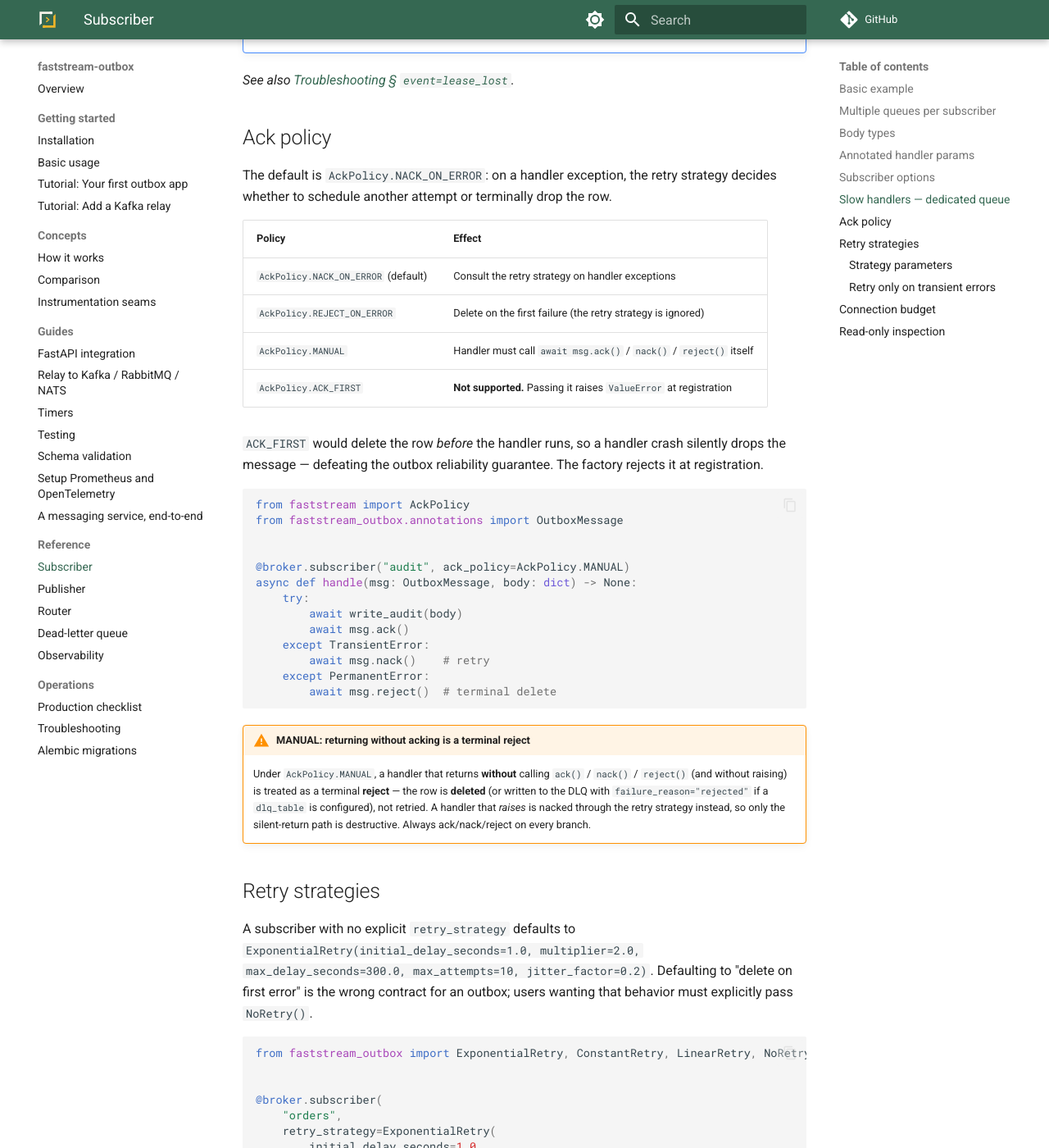
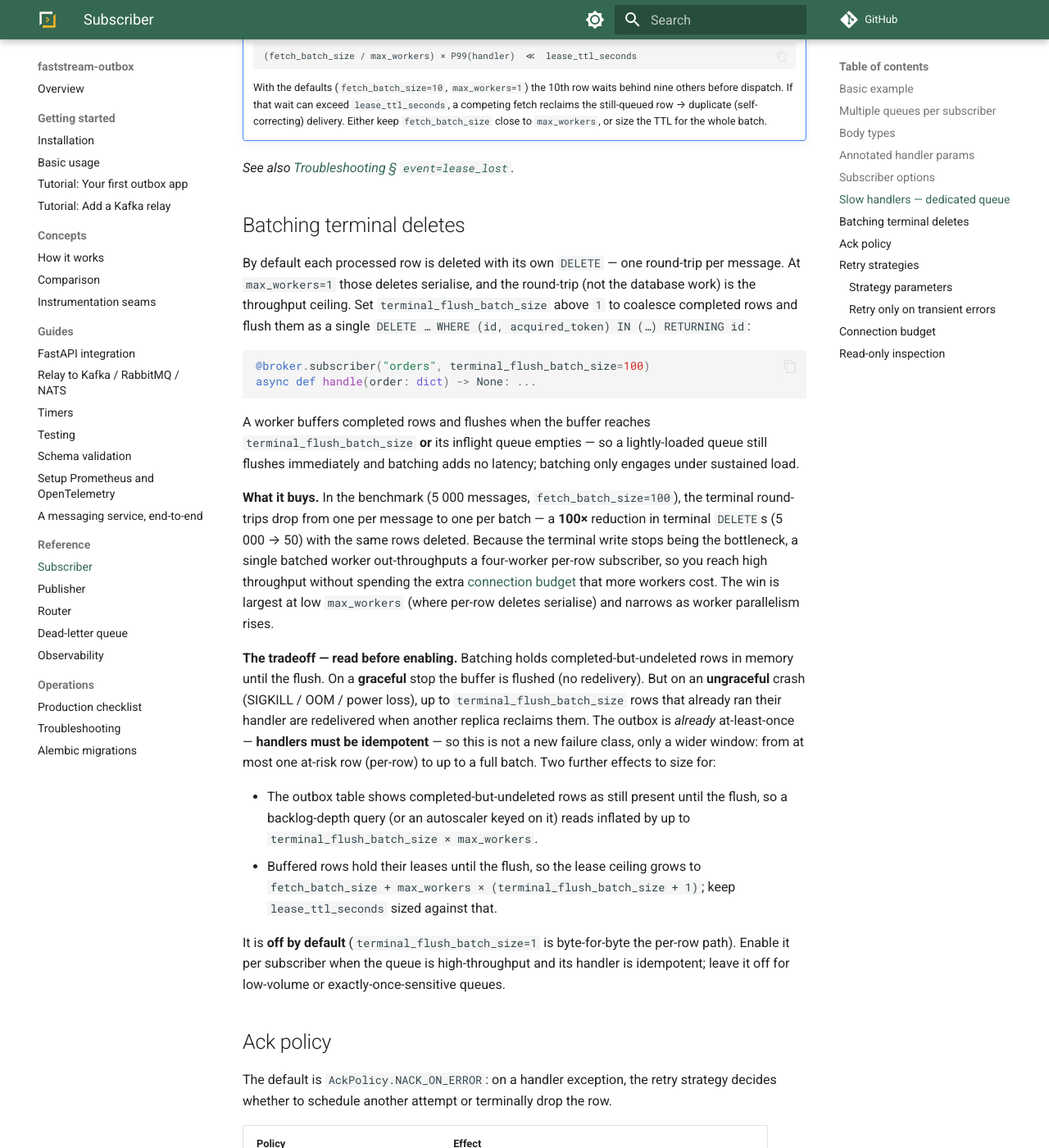
Before and after one commit to modern-python/faststream-outbox, an MkDocs documentation site: the page built from docs/usage/subscriber.md, in a window 1280 px wide and 1400 px high, scrolled down 3621 px. Shown: the whole window at 82% size. Built offline with MkDocs 1.6.1 and Material for MkDocs 9.7.7, drawn with Linux system fonts in a browser that asks for light colours; comment, search, counter and statistics services are not loaded; some of the changed text lies outside the part shown.

Commit message:
docs(subscriber): document terminal_flush_batch_size (batched deletes) (#132)
Add the knob to the subscriber-options table and a dedicated 'Batching
terminal deletes' section: the 100x round-trip win, the idle-flush no-latency
behavior, and the at-least-once redelivery tradeoff on ungraceful crash.
Off by default; recommended per-subscriber for high-throughput idempotent
handlers. Fills the user-facing gap (the feature shipped in #131 with only
internal architecture docs).

````diff
--- a/docs/usage/subscriber.md
+++ b/docs/usage/subscriber.md
@@ -87,6 +87,7 @@ Per-subscriber knobs, passed to `@broker.subscriber("…", …)`:
 | `max_fetch_interval` | `10.0` s | Ceiling for the adaptive idle backoff (with jitter) |
 | `lease_ttl_seconds` | `60.0` s | How long a claim is valid before another fetch may reclaim it. **Must exceed your handler's P99 with margin.** |
 | `max_deliveries` | `None` (unbounded) | Total claims (including lease-expiry re-claims) after which the row is dropped without invoking the handler. Defends against handlers that consistently wedge. |
+| `terminal_flush_batch_size` | `1` (off) | Coalesce completed terminal `DELETE`s into one `DELETE … RETURNING` per N rows. `1` is one round-trip per message (unchanged). Higher trades a wider crash-redelivery window for far fewer round-trips. See [Batching terminal deletes](#batching-terminal-deletes). |
 | `ack_policy` | `AckPolicy.NACK_ON_ERROR` | See [Ack policy](#ack-policy) |
 | `retry_strategy` | `ExponentialRetry(...)` | See [Retry strategies](#retry-strategies) |
 | `propagate_inbound_headers` | `False` | Relay-only. When `True`, fills `Response.headers` from the inbound message *if* the handler returned a `Response` with empty headers (user-set headers always win). See [Relay](./relay.md). |
@@ -154,6 +155,54 @@ to the appropriate queue at `publish` time.
     for the whole batch.
 
 *See also [Troubleshooting § `event=lease_lost`](../operations/troubleshooting.md#event-lease_lost-recurring-in-logs).*
+
+## Batching terminal deletes
+
+By default each processed row is deleted with its own `DELETE` — one round-trip
+per message. At `max_workers=1` those deletes serialise, and the round-trip
+(not the database work) is the throughput ceiling. Set
+`terminal_flush_batch_size` above `1` to coalesce completed rows and flush them
+as a single `DELETE … WHERE (id, acquired_token) IN (…) RETURNING id`:
+
+```python
+@broker.subscriber("orders", terminal_flush_batch_size=100)
+async def handle(order: dict) -> None: ...
+```
+
+A worker buffers completed rows and flushes when the buffer reaches
+`terminal_flush_batch_size` **or** its inflight queue empties — so a
+lightly-loaded queue still flushes immediately and batching adds no latency;
+batching only engages under sustained load.
+
+**What it buys.** In the benchmark (5 000 messages, `fetch_batch_size=100`), the
+terminal round-trips drop from one per message to one per batch — a **100×**
+reduction in terminal `DELETE`s (5 000 → 50) with the same rows deleted. Because
+the terminal write stops being the bottleneck, a single batched worker
+out-throughputs a four-worker per-row subscriber, so you reach high throughput
+without spending the extra [connection budget](#connection-budget) that more
+workers cost. The win is largest at low `max_workers` (where per-row deletes
+serialise) and narrows as worker parallelism rises.
+
+**The tradeoff — read before enabling.** Batching holds completed-but-undeleted
+rows in memory until the flush. On a **graceful** stop the buffer is flushed
+(no redelivery). But on an **ungraceful** crash (SIGKILL / OOM / power loss),
+up to `terminal_flush_batch_size` rows that already ran their handler are
+redelivered when another replica reclaims them. The outbox is *already*
+at-least-once — **handlers must be idempotent** — so this is not a new failure
+class, only a wider window: from at most one at-risk row (per-row) to up to a
+full batch. Two further effects to size for:
+
+- The outbox table shows completed-but-undeleted rows as still present until the
+  flush, so a backlog-depth query (or an autoscaler keyed on it) reads inflated
+  by up to `terminal_flush_batch_size × max_workers`.
+- Buffered rows hold their leases until the flush, so the lease ceiling grows to
+  `fetch_batch_size + max_workers × (terminal_flush_batch_size + 1)`; keep
+  `lease_ttl_seconds` sized against that.
+
+It is **off by default** (`terminal_flush_batch_size=1` is byte-for-byte the
+per-row path). Enable it per subscriber when the queue is high-throughput and
+its handler is idempotent; leave it off for low-volume or
+exactly-once-sensitive queues.
 
 ## Ack policy
 
````
